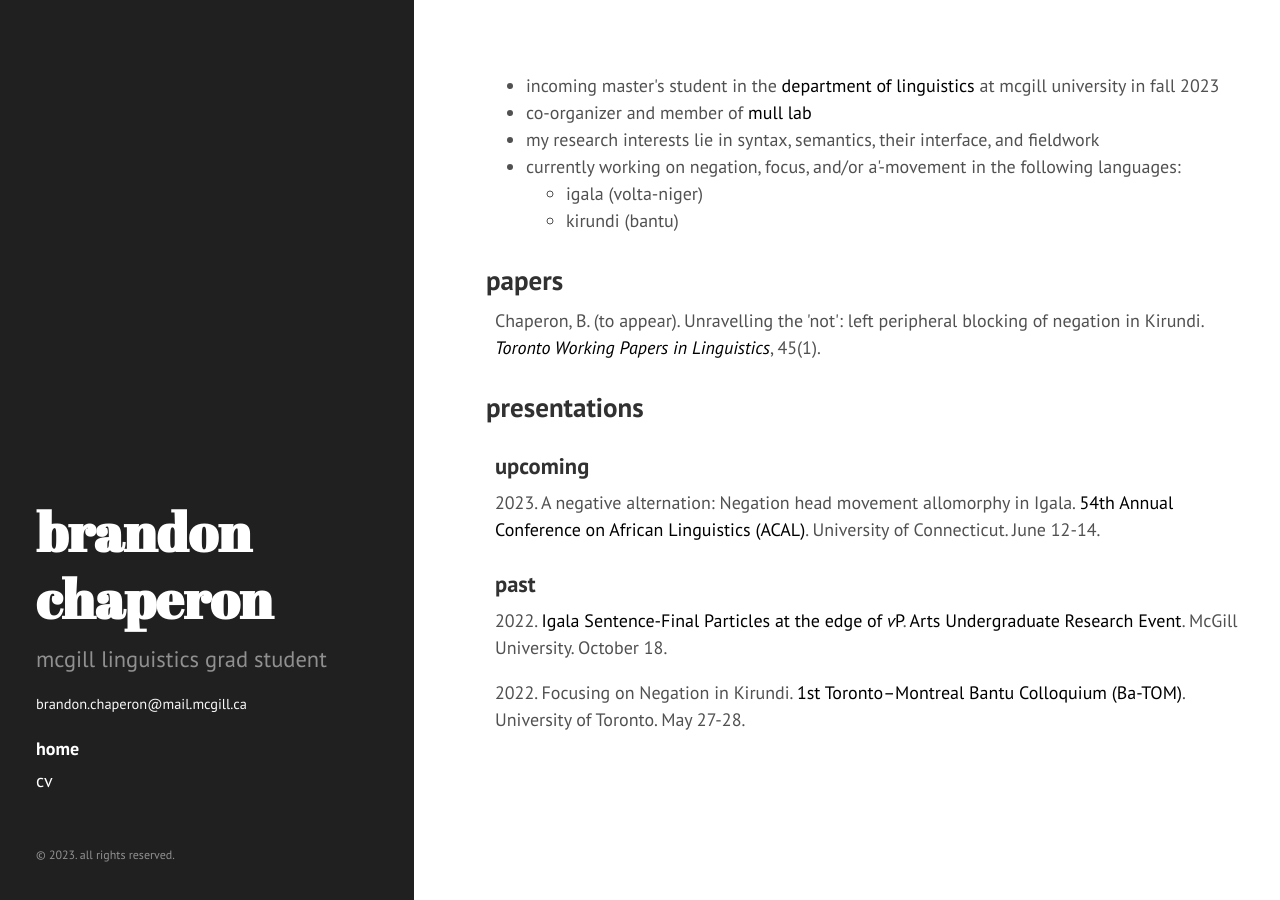
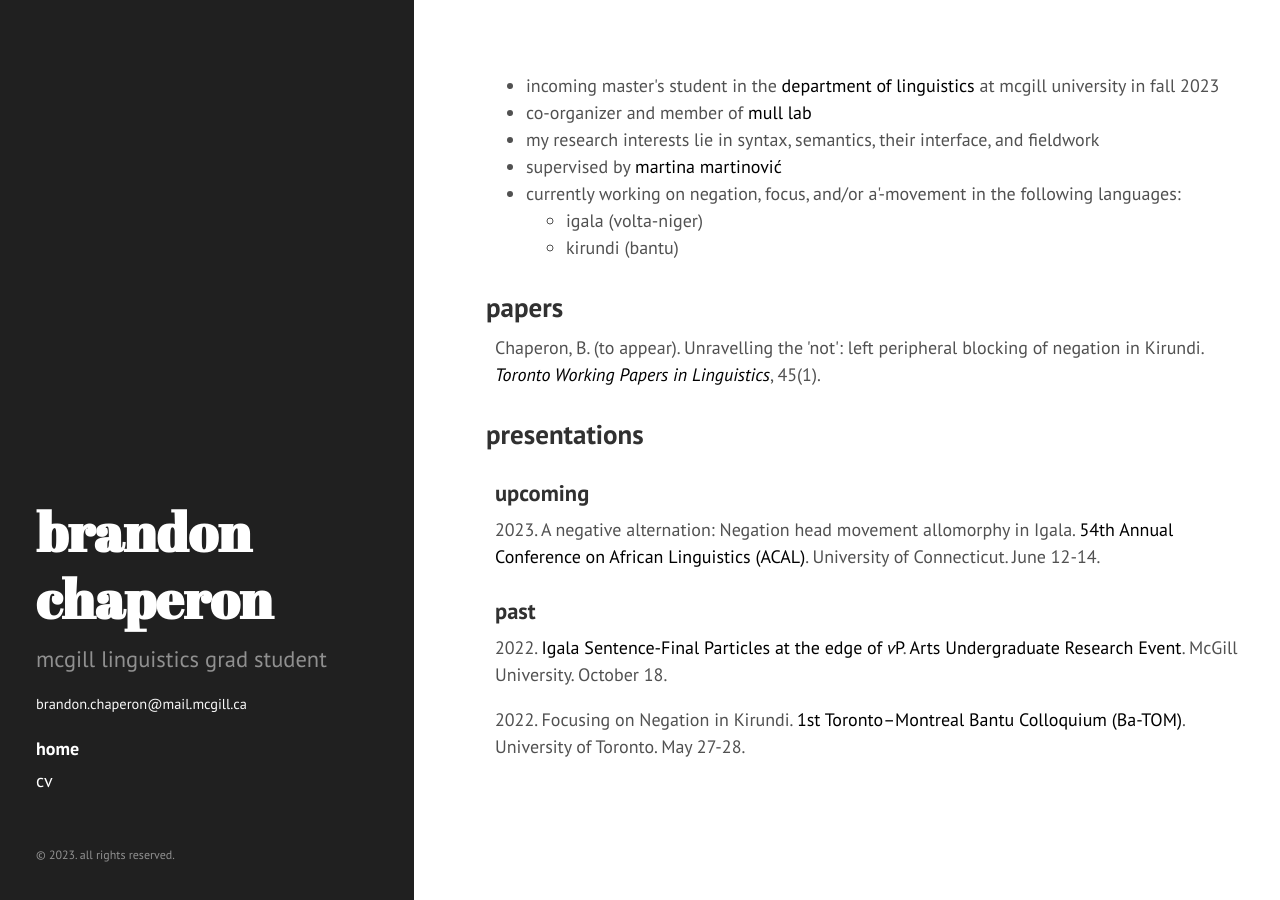
Before and after one commit to bchaper0n/bchaper0n.github.io, a Jekyll site: the page built from index.html, in a window 1280 px wide. Built offline with Jekyll 4.4.1, drawn with Linux system fonts in a browser that asks for light colours.

Commit message:
added supervisor

```diff
--- a/index.html
+++ b/index.html
@@ -6,6 +6,7 @@ title: home
 <li>incoming master's student in the <a href="https://www.mcgill.ca/linguistics/">department of linguistics</a> at mcgill university in fall 2023</a></li>
 <li>co-organizer and member of <a href="https://mull-lab.org">mull lab</a></li>
 <li>my research interests lie in syntax, semantics, their interface, and fieldwork</li>
+<li>supervised by <a href="https://inamartinovic.com/">martina martinović</a></li>
 <li>currently working on negation, focus, and/or a'-movement in the following languages:</li>
     <ul>
         <li>igala (volta-niger)</li>
```
